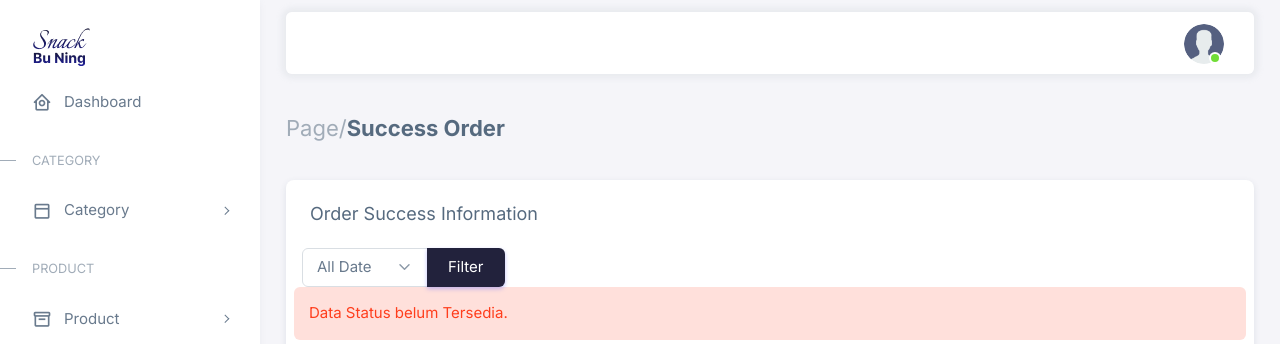
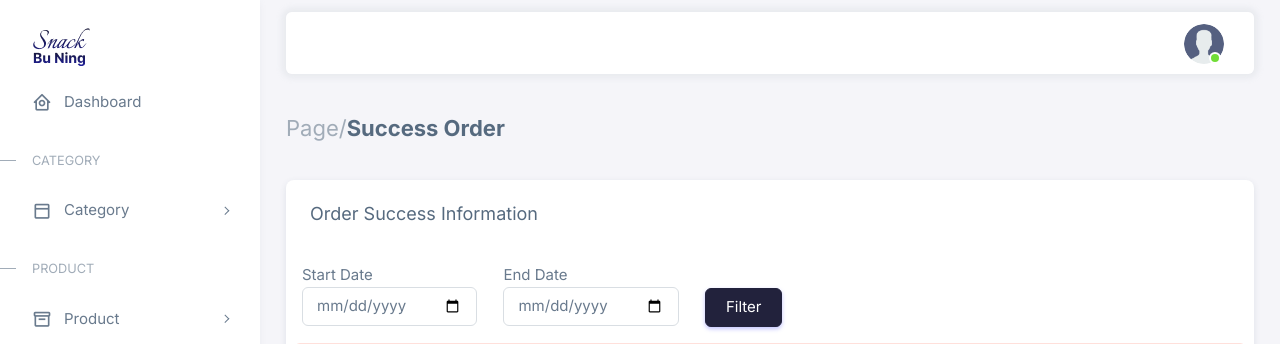
Before and after one commit to MuhammadAsharul/snacks-order, a Laravel app: page /admin/success-orders in a window 1280 px wide. Shown: the top 344 px of the page. Run offline with Laravel 10, Linux system fonts and the light colour scheme; a user stored in the database is signed in; tables that the repository leaves empty hold one stand-in row (values such as "Sample post"); parts of the project's set-up code (start-up, migrations or seed data) failed here and were passed over; some libraries are stand-ins or nearby versions.

Commit message:
filter success order error

```diff
--- a/app/Http/Controllers/Admin/OrderController.php
+++ b/app/Http/Controllers/Admin/OrderController.php
@@ -104,4 +104,13 @@
             ->orderByDesc('quantity')->whereBetween('created_at', [$tglawal, $tglakhir])->get();
         return view('admin.pdf.export-product', compact('pro'));
     }
+
+    public function filter(Request $request)
+    {
+        $start_date = $request->start_date;
+        $end_date = $request->end_date;
+        $sukses = Order::whereBetween('created_at', [$start_date, $end_date])
+            ->get();
+        return view('admin.successorder', compact('sukses'));
+    }
 }
--- a/resources/views/admin/dashboard.blade.php
+++ b/resources/views/admin/dashboard.blade.php
@@ -8,7 +8,7 @@
         </div>
         <div class="row">
             <div class="col-lg-6 col-md-6 col-6 p-3 box-border">
-                <div class="card ">
+                <div class="card p-2">
                     <canvas id="myChart"></canvas>
                 </div>
             </div>
--- a/resources/views/admin/successorder.blade.php
+++ b/resources/views/admin/successorder.blade.php
@@ -10,8 +10,8 @@
                 </div> --}}
                 <div class="d-flex align-items-center mx-3">
                     <div class="form-group">
-                        <form action="{{ route('successorder') }}" method="get">
-                            <div class="input-group">
+                        {{-- <form action="{{ route('successorder') }}" method="get">
+                            <div class="input-group mb-2">
                                 <select name="date_filter" id="" class="form-select">
                                     <option value="">All Date</option>
                                     <option value="today">Today</option>
@@ -23,6 +23,21 @@
                                     <option value="last_year">Last Year</option>
                                 </select>
                                 <button class="btn btn-primary" type="submit">Filter</button>
+                            </div>
+                        </form> --}}
+                        <form action="{{ route('filter') }}" method="get">
+                            <div class="row my-3">
+                                <div class="col-md-5">
+                                    <label for="start_date">Start Date</label>
+                                    <input type="date" name="start_date" id="" class="form-control">
+                                </div>
+                                <div class="col-md-5">
+                                    <label for="start_date">End Date</label>
+                                    <input type="date" name="end_date" id="" class="form-control">
+                                </div>
+                                <div class="col-md-1 pt-4">
+                                    <button type="submit" class="btn btn-primary">Filter</button>
+                                </div>
                             </div>
                         </form>
                     </div>
--- a/routes/web.php
+++ b/routes/web.php
@@ -9,6 +9,7 @@
 use App\Http\Controllers\Admin\ProductController;
 use App\Http\Controllers\Admin\CategoryController;
 use App\Http\Controllers\Admin\DashboardController;
+use App\Http\Controllers\FilterController;
 
 /*
 |--------------------------------------------------------------------------
@@ -79,6 +80,7 @@
         Route::get('/admin/delete-category/{id}', 'DeleteCategory')->name('deletecategory');
     });
     Route::controller(OrderController::class)->group(function () {
+
         Route::get('/admin/pending-orders', 'Pending')->name('pendingorder');
         Route::get('/admin/success-orders', 'Success')->name('successorder');
         Route::get('/admin/edit/status/{id}', 'EditStatus')->name('editstatus');
@@ -89,6 +91,7 @@
         Route::get('/cetak-product-form', 'cetakProduct')->name('cetak-product-form');
         Route::get('/cetak-product-bydate/{tglawal}/{tglakhir}', 'cetakProductPertanggal')->name('cetak-product-bydate');
     });
+    Route::get('/filter', [OrderController::class, 'filter'])->name('filter');
 });
 
 // Route::get('/dashboard', function () {
```
